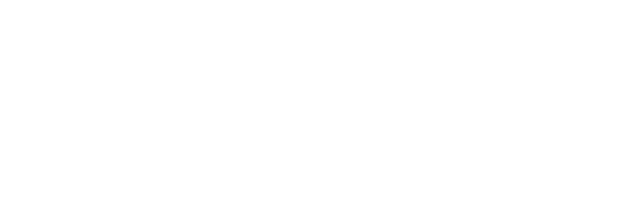
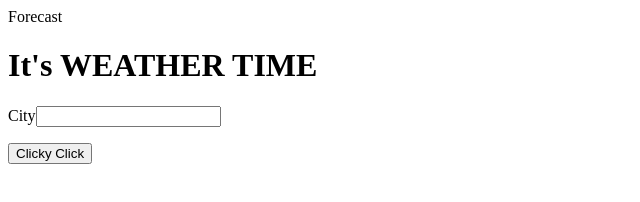
Before and after one commit to Savagescoles/weathertime, a plain HTML site: page index.html in a window 1280 px wide. Shown: the whole page, without its empty margins (0-640 px from the left). Drawn offline with Linux system fonts and the light colour scheme.

Commit message:
Title, button, text box create divs

```diff
--- a/index.html
+++ b/index.html
@@ -4,11 +4,16 @@
     <meta charset="UTF-8">
     <meta http-equiv="X-UA-Compatible" content="IE=edge">
     <meta name="viewport" content="width=device-width, initial-scale=1.0">
-    <title>Document</title>
+    <link rel="stylesheet" href="style.css">
+    <title>Weather Time</title>
 </head>
 <body>
-
-    <div></div>
+<Nav id="Nav">
+    Forecast
+</Nav>
+    <h1 id="bigName">It's WEATHER TIME</h1>
+    <p id="inputbutton">City<input type="text" id=""></p>
+    <button>Clicky Click</button>
     <div></div>
     <div></div>
     <div></div>
--- a/style.css
+++ b/style.css
@@ -0,0 +1,6 @@
+
+#Nav {
+    display: flex;
+    size: 1.5rem;
+
+}
```
